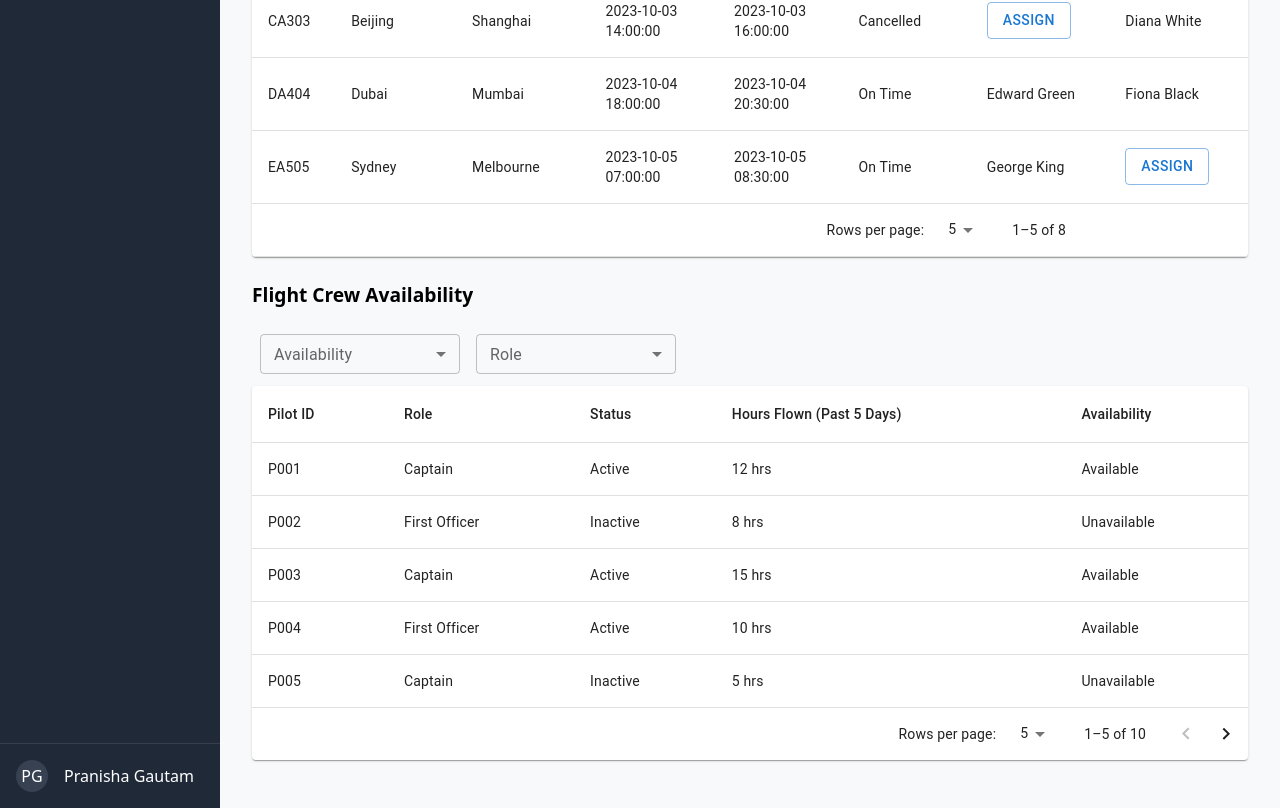
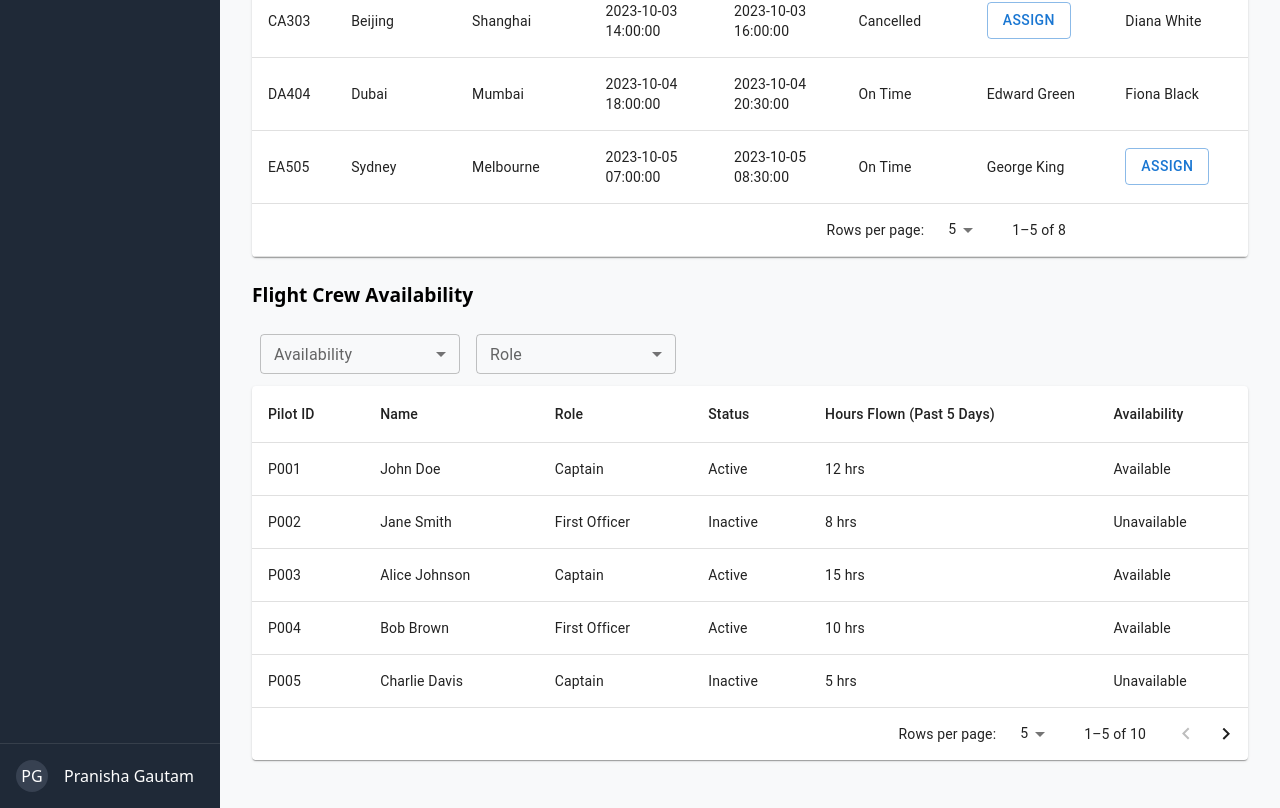
Before and after one commit to PranishaGautam/pilot-roster, a React (Vite) app: page /dashboard in a window 1280 px wide. Shown: the part 740-1548 px from the top of the page. Built offline with nearby package versions, Linux system fonts and the light colour scheme; some icons are missing.

Commit message:
updated data to reflect name

```diff
--- a/src/client/components/FlightCrewAvailabilityTable.tsx
+++ b/src/client/components/FlightCrewAvailabilityTable.tsx
@@ -26,6 +26,8 @@ const FlightCrewAvailabilityTable = () => {
     const [crewData, setCrewData] = useState([
         {
             id: 'P001',
+            firstName: 'John',
+            lastName: 'Doe',
             role: 'Captain',
             status: 'Active',
             hoursFlown: 12,
@@ -33,6 +35,8 @@ const FlightCrewAvailabilityTable = () => {
         },
         {
             id: 'P002',
+            firstName: 'Jane',
+            lastName: 'Smith',
             role: 'First Officer',
             status: 'Inactive',
             hoursFlown: 8,
@@ -40,6 +44,8 @@ const FlightCrewAvailabilityTable = () => {
         },
         {
             id: 'P003',
+            firstName: 'Alice',
+            lastName: 'Johnson',
             role: 'Captain',
             status: 'Active',
             hoursFlown: 15,
@@ -47,6 +53,8 @@ const FlightCrewAvailabilityTable = () => {
         },
         {
             id: 'P004',
+            firstName: 'Bob',
+            lastName: 'Brown',
             role: 'First Officer',
             status: 'Active',
             hoursFlown: 10,
@@ -54,6 +62,8 @@ const FlightCrewAvailabilityTable = () => {
         },
         {
             id: 'P005',
+            firstName: 'Charlie',
+            lastName: 'Davis',
             role: 'Captain',
             status: 'Inactive',
             hoursFlown: 5,
@@ -61,6 +71,8 @@ const FlightCrewAvailabilityTable = () => {
         },
         {
             id: 'P006',
+            firstName: 'David',
+            lastName: 'Wilson',
             role: 'First Officer',
             status: 'Active',
             hoursFlown: 20,
@@ -68,6 +80,8 @@ const FlightCrewAvailabilityTable = () => {
         },
         {
             id: 'P007',
+            firstName: 'Eve',
+            lastName: 'Garcia',
             role: 'Captain',
             status: 'Active',
             hoursFlown: 18,
@@ -75,6 +89,8 @@ const FlightCrewAvailabilityTable = () => {
         },
         {
             id: 'P008',
+            firstName: 'Frank',
+            lastName: 'Martinez',
             role: 'First Officer',
             status: 'Inactive',
             hoursFlown: 7,
@@ -82,6 +98,8 @@ const FlightCrewAvailabilityTable = () => {
         },
         {
             id: 'P009',
+            firstName: 'Grace',
+            lastName: 'Hernandez',
             role: 'Captain',
             status: 'Active',
             hoursFlown: 14,
@@ -89,6 +107,8 @@ const FlightCrewAvailabilityTable = () => {
         },
         {
             id: 'P010',
+            firstName: 'Henry',
+            lastName: 'Lopez',
             role: 'First Officer',
             status: 'Active',
             hoursFlown: 11,
@@ -196,6 +216,7 @@ const FlightCrewAvailabilityTable = () => {
                     <TableHead>
                         <TableRow>
                             <TableCell>Pilot ID</TableCell>
+                            <TableCell>Name</TableCell>
                             <TableCell>Role</TableCell>
                             <TableCell>Status</TableCell>
                             <TableCell>Hours Flown (Past 5 Days)</TableCell>
@@ -206,6 +227,7 @@ const FlightCrewAvailabilityTable = () => {
                         {paginatedData.map((crew, index) => (
                             <TableRow key={index}>
                                 <TableCell>{crew.id}</TableCell>
+                                <TableCell>{`${crew.firstName} ${crew.lastName}`}</TableCell>
                                 <TableCell>{crew.role}</TableCell>
                                 <TableCell>{crew.status}</TableCell>
                                 <TableCell>{crew.hoursFlown} hrs</TableCell>
```
